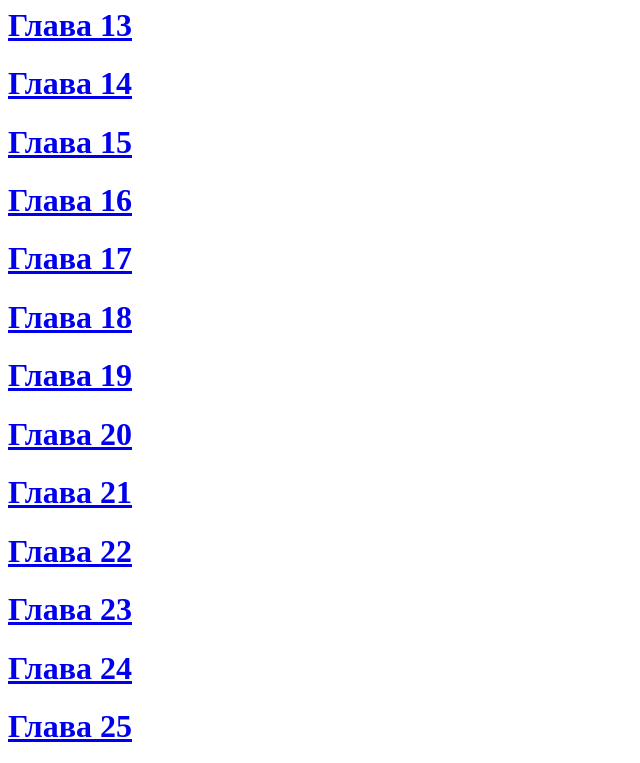
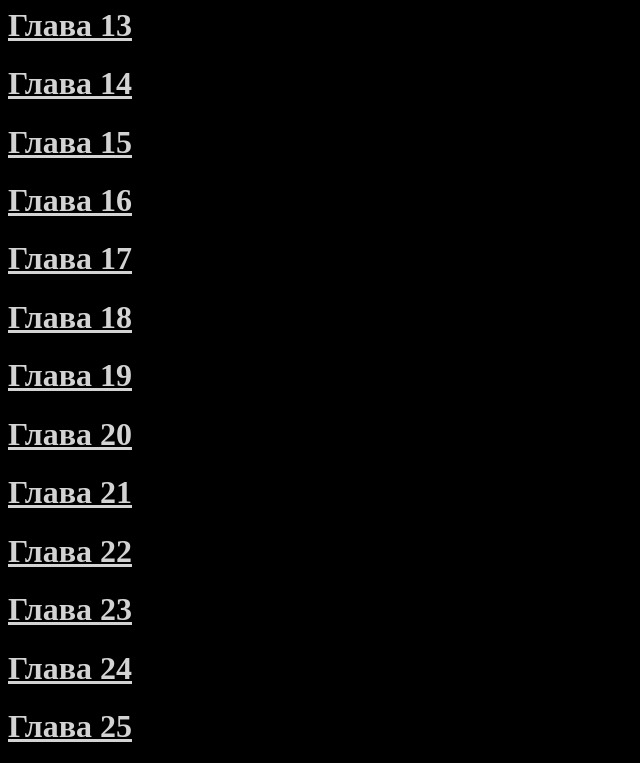
Before and after one commit to adil13520/fr, a plain HTML site: page index.html in a window 1280 px wide. Shown: the part 716-1479 px from the top of the page, without its empty margins (0-640 px from the left). Drawn offline with Linux system fonts and the light colour scheme.

Commit message:
Add files via upload

```diff
--- a/index.html
+++ b/index.html
@@ -5,6 +5,7 @@
   <meta http-equiv="X-UA-Compatible" content="IE=edge">
   <meta name="viewport" content="width=device-width, initial-scale=1.0">
   <title>Document</title>
+  <link rel="stylesheet" href="./style.css">
 </head>
 <body>
 <h1><a href="https://telegra.ph/S-segodnyashnego-dnya-davaj-budem-druzyami---Glava-1-01-31">Глава 1</a></h1>
--- /dev/null
+++ b/style.css
@@ -0,0 +1,7 @@
+body {
+background-color: black;
+}
+
+a {
+color: lightgray;
+}
```
